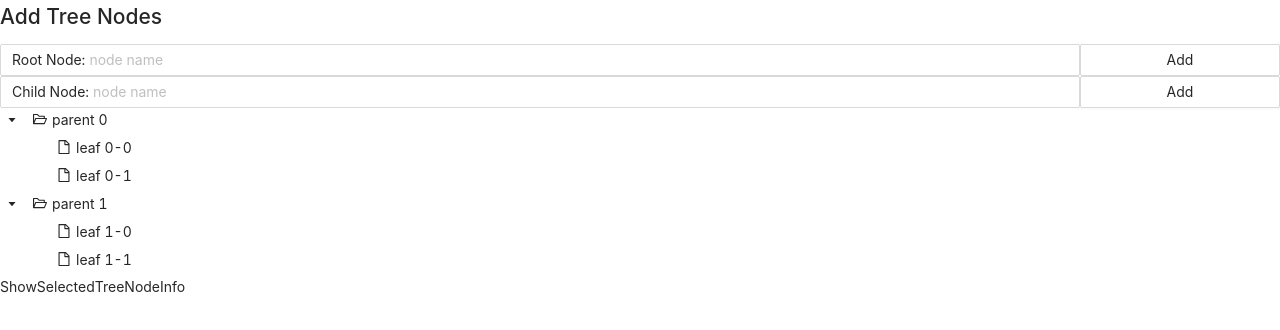
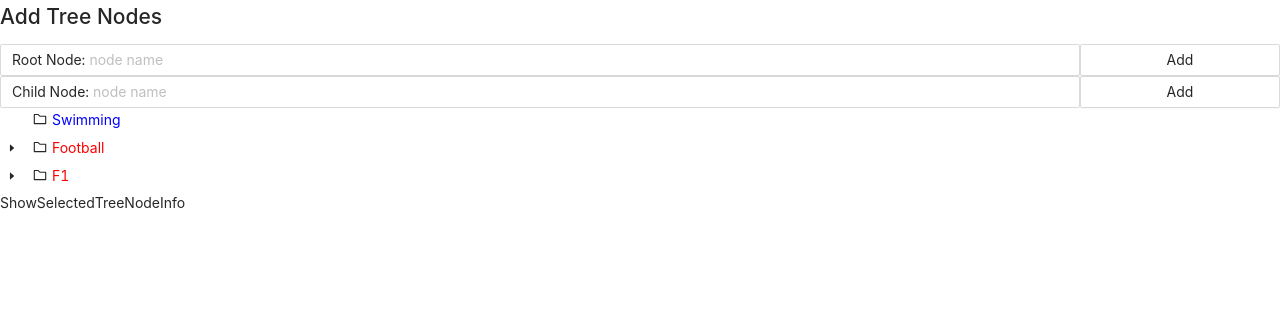
Before and after one commit to koeit/tree-functionality, a React (Create React App) app: page / in a window 1280 px wide. Shown: the top 330 px of the page. Built offline with nearby package versions, Linux system fonts and the light colour scheme.

Commit message:
Develop (#2)
* changed license

* added appendRootNode

* append root nodes and map treeData to styledTreeData

* changed readme

```diff
--- a/src/Components/TreeBase.tsx
+++ b/src/Components/TreeBase.tsx
@@ -1,27 +1,77 @@
-import { DataNode } from 'antd/lib/tree';
 import DirectoryTree, { DirectoryTreeProps } from 'antd/lib/tree/DirectoryTree';
+import { toJS } from 'mobx';
 import { observer } from 'mobx-react';
+import { useEffect } from 'react';
+import treeBaseStore from '../Store/TreeBaseStore';
+import { TreeDataType } from '../Types/TreeData';
+import { EmptyChildNodeData } from '../utils/EmptyChildNodeData';
 
-const treeData: DataNode[] = [
+function TreeBaseItems() {
+  let loadedOnce : boolean = false;
+
+  useEffect(() => {
+    if(!loadedOnce){
+      const demoRootNode : TreeDataType[] = [
         {
-    title: 'parent 0',
-    key: '0-0',
-    children: [
-      { title: 'leaf 0-0', key: '0-0-0', isLeaf: true },
-      { title: 'leaf 0-1', key: '0-0-1', isLeaf: true },
-    ],
+          id: 1,
+          name: "Swimming",
+          description: "All about swimming",
+          parentId: undefined,
+          hasChildren: false,
+          children: undefined
         },
         {
-    title: 'parent 1',
-    key: '0-1',
+          id: 2,
+          name: "Football",
+          description: "All about football",
+          parentId: undefined,
+          hasChildren: true,
+          children: [EmptyChildNodeData(2)]
+        },
+        {
+          id: 3,
+          name: "F1",
+          description: "All about F1 Racing",
+          parentId: undefined,
+          hasChildren: true,
           children: [
-      { title: 'leaf 1-0', key: '0-1-0', isLeaf: true },
-      { title: 'leaf 1-1', key: '0-1-1', isLeaf: true },
-    ],
+            {
+              id: 4,
+              name: "Drivers",
+              description: "All about the drivers",
+              parentId: undefined,
+              hasChildren: true,
+              children: [EmptyChildNodeData(4)]
+            },
+            {
+              id: 5,
+              name: "Cars",
+              description: "All about cars",
+              parentId: undefined,
+              hasChildren: true,
+              children: [EmptyChildNodeData(5)]
+            },
+            {
+              id: 6,
+              name: "Current Location",
+              description: undefined,
+              parentId: undefined,
+              hasChildren: false,
+              children: undefined
+            },
+          ]
         },
       ];
 
-function TreeBaseItems() {
+      treeBaseStore.appendRootNode(demoRootNode);
+      treeBaseStore.mapTreeDataToStyledTreeData();
+
+      loadedOnce = true;
+    }
+
+  }, [])
+
+
   const onSelect: DirectoryTreeProps['onSelect'] = (keys, info) => {
     console.log('Trigger Select', keys, info);
   };
@@ -32,11 +82,9 @@ function TreeBaseItems() {
 
   return (
     <DirectoryTree
-      multiple
-      defaultExpandAll
       onSelect={onSelect}
       onExpand={onExpand}
-      treeData={treeData}
+      treeData={toJS(treeBaseStore.styledTreeData)}
     />
   )
 }
--- a/src/Store/TreeBaseStore.ts
+++ b/src/Store/TreeBaseStore.ts
@@ -2,6 +2,7 @@
 import { DataNode } from "antd/lib/tree";
 import { makeAutoObservable } from "mobx";
 import { TreeDataType } from "../Types/TreeData";
+import MapTreeDataToStyledTreeData from "../utils/MapTreeDataToStyledTreeData";
 
 function removeNodeByKey(
   currentTreeData: DataNode[],
@@ -77,12 +78,28 @@ function updateTreeData(
   });
 }
 
+const appendRootNodes = (rootNodesData: TreeDataType[], currentTreeData: TreeDataType[]) : void => {
+  rootNodesData.forEach(rootNode => {
+    currentTreeData.push(rootNode);
+  })
+}
+
 class TreeBaseStore {
   treeData: TreeDataType[] = [];
+  styledTreeData: DataNode[] = [];
 
   constructor() {
     makeAutoObservable(this);
   }
+
+  appendRootNode(rootNodeData: TreeDataType[]) {
+    // append rootNodeData to this.treeData because of call by reference
+    appendRootNodes(rootNodeData, this.treeData);
+  }
+
+  mapTreeDataToStyledTreeData(){
+    this.styledTreeData = MapTreeDataToStyledTreeData([...this.treeData]);
+  }
 }
 const treeBaseStore = new TreeBaseStore();
 export default treeBaseStore;
--- /dev/null
+++ b/src/utils/EmptyChildNodeData.ts
@@ -0,0 +1,12 @@
+import { TreeDataType } from "../Types/TreeData";
+
+export const EmptyChildNodeData = (parentId : number) : TreeDataType => {
+    return {
+        id: parentId + Number(new Date()),
+        name: "loading...",
+        description: undefined,
+        parentId: undefined,
+        hasChildren: false,
+        children: undefined
+    }
+}
--- /dev/null
+++ b/src/utils/MapTreeDataToStyledTreeData.tsx
@@ -0,0 +1,24 @@
+import { DataNode } from 'antd/lib/tree'
+import { TreeDataType } from '../Types/TreeData';
+
+const goThroughEveryNodeInTreeData = (currentTreeData: TreeDataType[]) : DataNode[] => {
+    let styledTreeData: DataNode[] = []
+
+    currentTreeData.forEach(node => {
+        if (node.hasChildren) {
+            styledTreeData.push({
+                title: <span style={{color: "red"}}>{node.name}</span>, key: node.id, selectable: false, children: goThroughEveryNodeInTreeData(node.children!)
+            })
+        } else {
+            styledTreeData.push({
+                title: <span style={{color: "blue"}}>{node.name}</span>, key: node.id, selectable: false, children: []
+            })
+        }
+    });
+
+    return styledTreeData
+}
+
+export default function MapTreeDataToStyledTreeData(currentTreeData: TreeDataType[]) : DataNode[] {
+  return goThroughEveryNodeInTreeData(currentTreeData);
+}
```
Also changed, not shown: 1 other file (tests, documents, lock files or other folders). Lines whose indentation alone changed are shown as unchanged.
